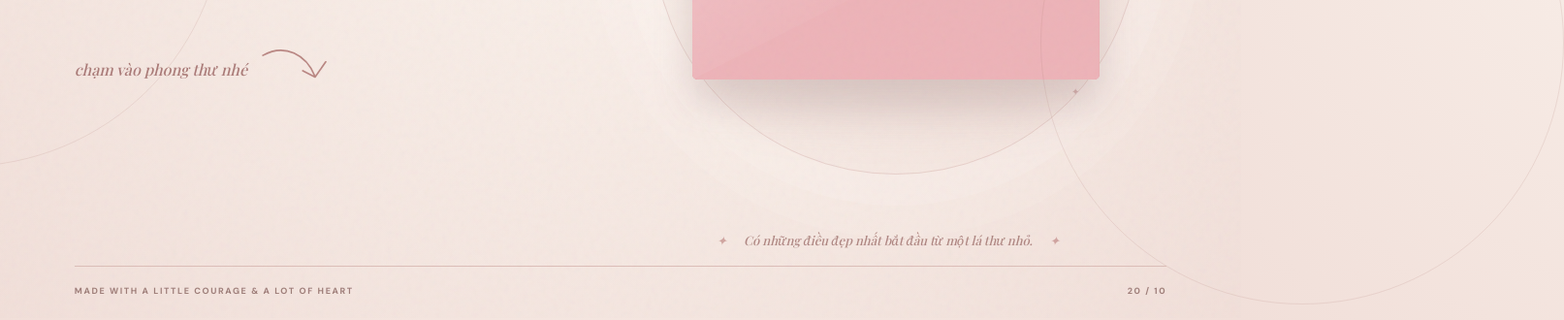
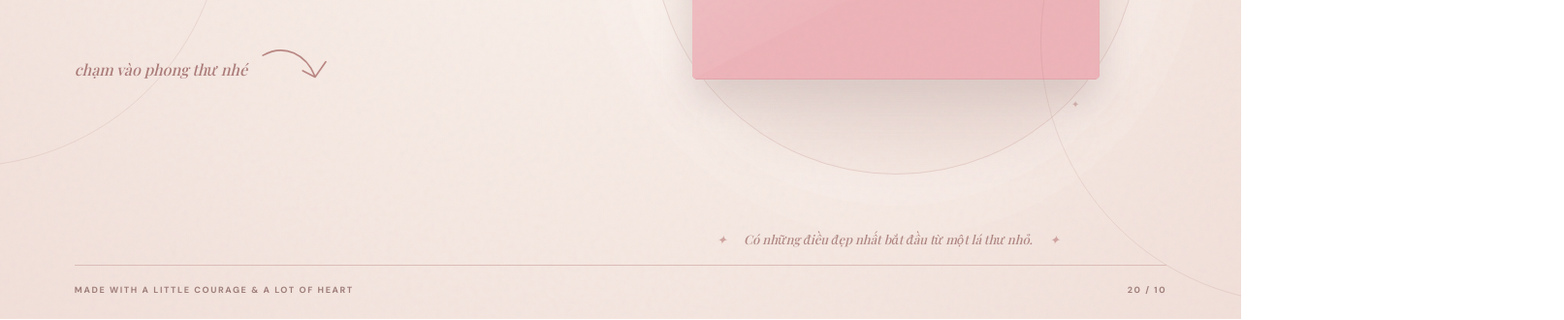
Before and after one commit to lTieDat/vietnamese-women-day, a plain HTML site: page index.html in a window 1280 px wide. Shown: the part 472-802 px from the top of the page at 97% size, 1613 px wide, since content can reach past the window. Drawn offline with nearby package versions, Linux system fonts and the light colour scheme; a web font is replaced by a local one.

Commit message:
Prevent page overflow across screen sizes

```diff
--- a/index.html
+++ b/index.html
@@ -9,7 +9,7 @@
   <link rel="preconnect" href="https://fonts.googleapis.com">
   <link rel="preconnect" href="https://fonts.gstatic.com" crossorigin>
   <link href="https://fonts.googleapis.com/css2?family=DM+Sans:wght@400;500;600;700&family=Playfair+Display:ital,wght@0,500;0,600;0,700;1,500;1,600&display=swap" rel="stylesheet">
-  <link rel="stylesheet" href="styles.css?v=20261020-2">
+  <link rel="stylesheet" href="styles.css?v=20261020-3">
   <script src="script.js" defer></script>
 </head>
 <body>
--- a/styles.css
+++ b/styles.css
@@ -84,3 +84,8 @@
   .stage{min-height:0}
 }
 @media(max-width:520px){.stage{align-self:stretch}.experience:not(.opened) .stage{overflow:clip}}
+.page{overflow:clip}
+@media(min-width:851px) and (max-height:800px){
+  .experience{min-height:calc(100svh - 111px)}
+  .stage{min-height:calc(100svh - 131px)}
+}
```
